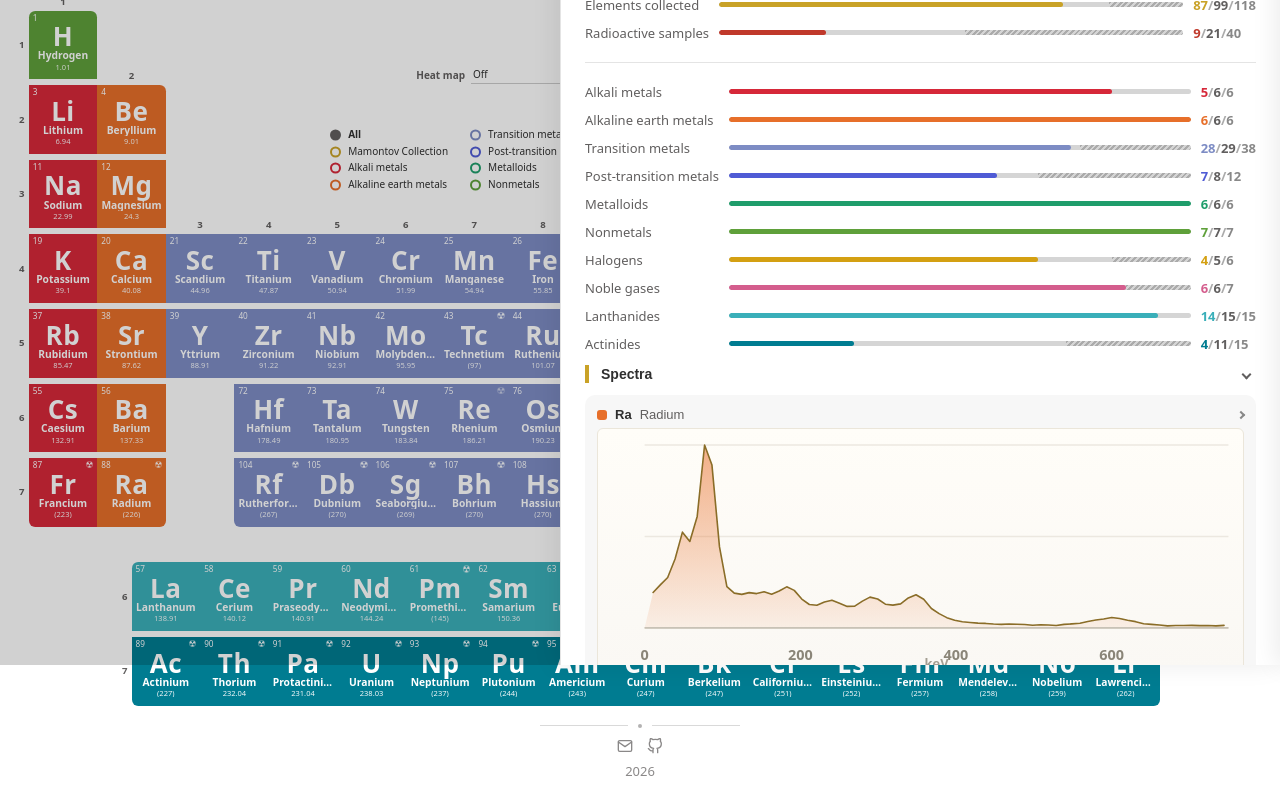
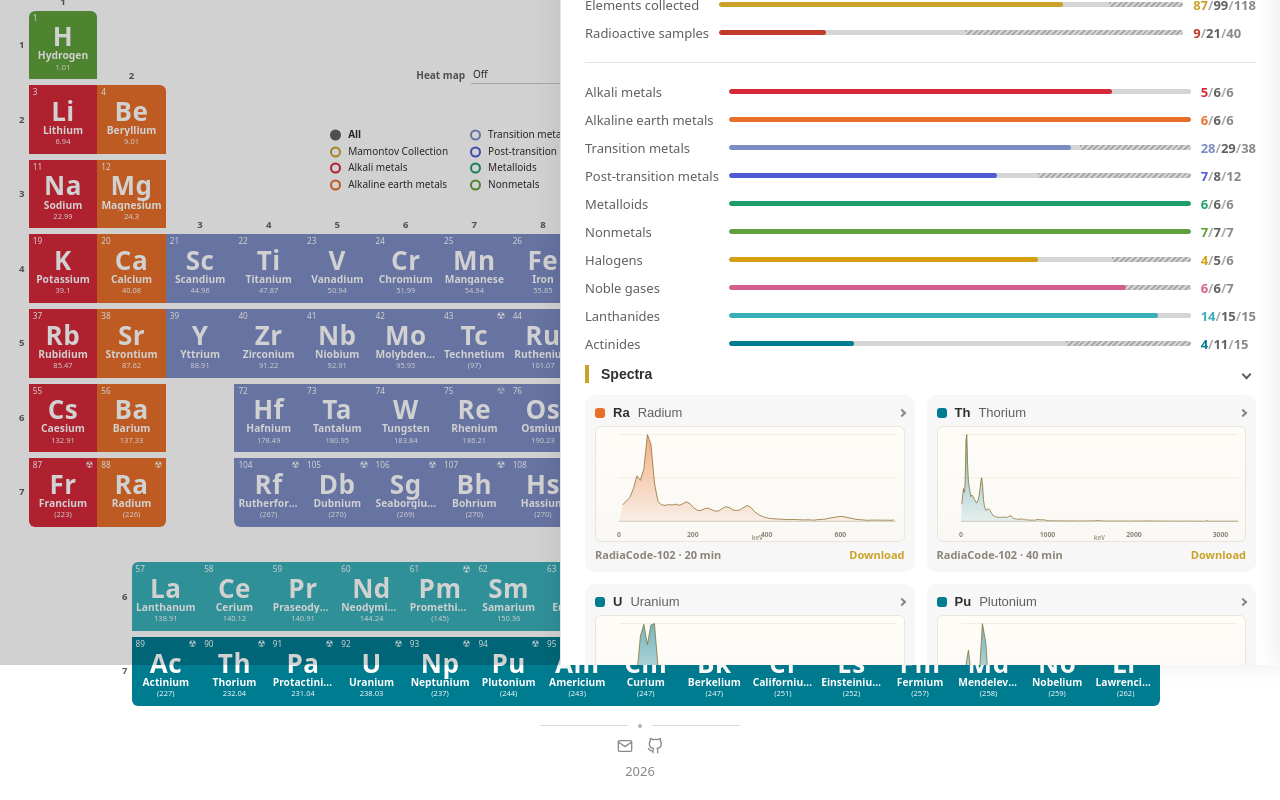
Before and after one commit to dmamontov/periodic-table, a Vue app: page /collection in a window 1280 px wide. Shown: the part 135-935 px from the top of the page. Built offline with nearby package versions, Linux system fonts and the light colour scheme; a small style sheet from the web is missing.

Commit message:
Lay out collection spectra 2 per row
The list felt too "heavy" as a single column; a grid with auto-fit and a
240px minimum card width gives 2 columns on desktop and collapses to 1 on
narrow screens.

```diff
--- a/src/components/CollectionPanel.vue
+++ b/src/components/CollectionPanel.vue
@@ -452,13 +452,13 @@ function openElement(symbol: string) {
 }
 
 .collection-panel__spectra-list {
-  display: flex;
-  flex-direction: column;
-  gap: 14px;
+  display: grid;
+  grid-template-columns: repeat(auto-fit, minmax(240px, 1fr));
+  gap: 12px;
 }
 
 .collection-panel__spectrum-card {
-  padding: 12px;
+  padding: 10px;
   border-radius: 10px;
   background: var(--color-bg-muted);
 }
```
